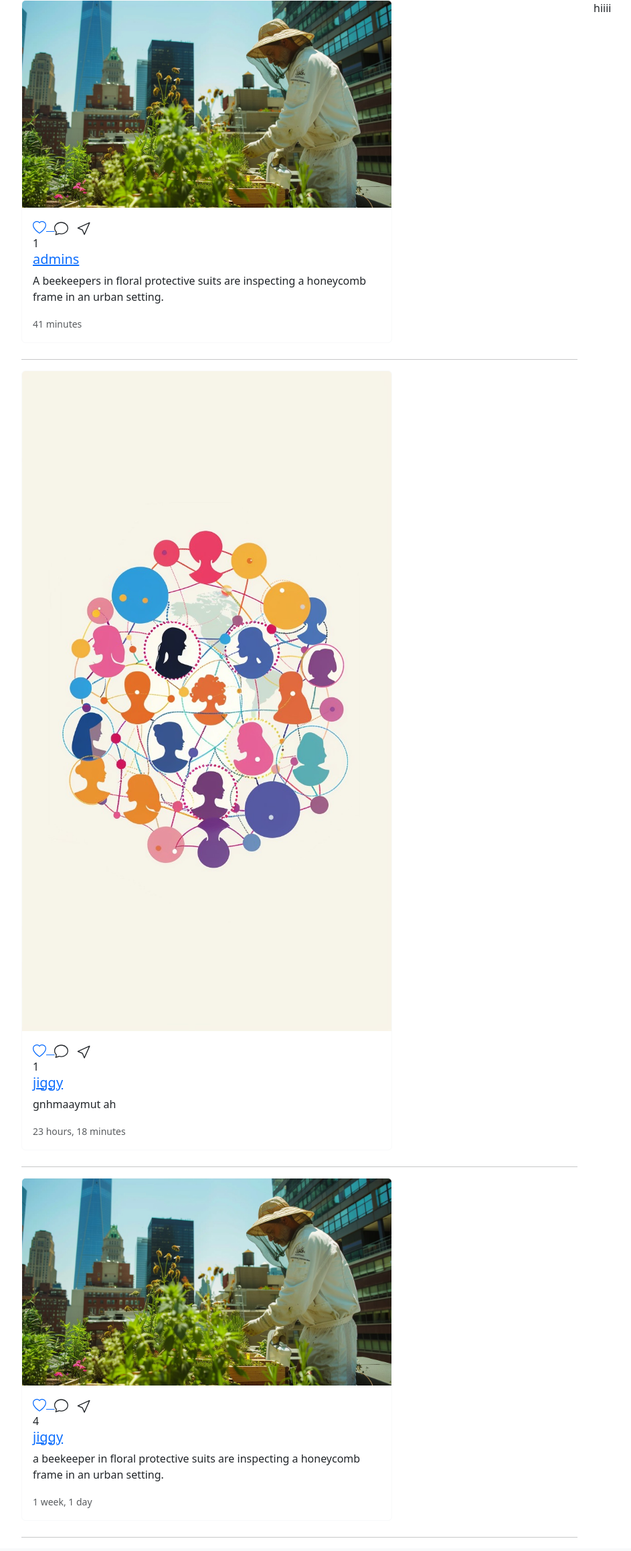
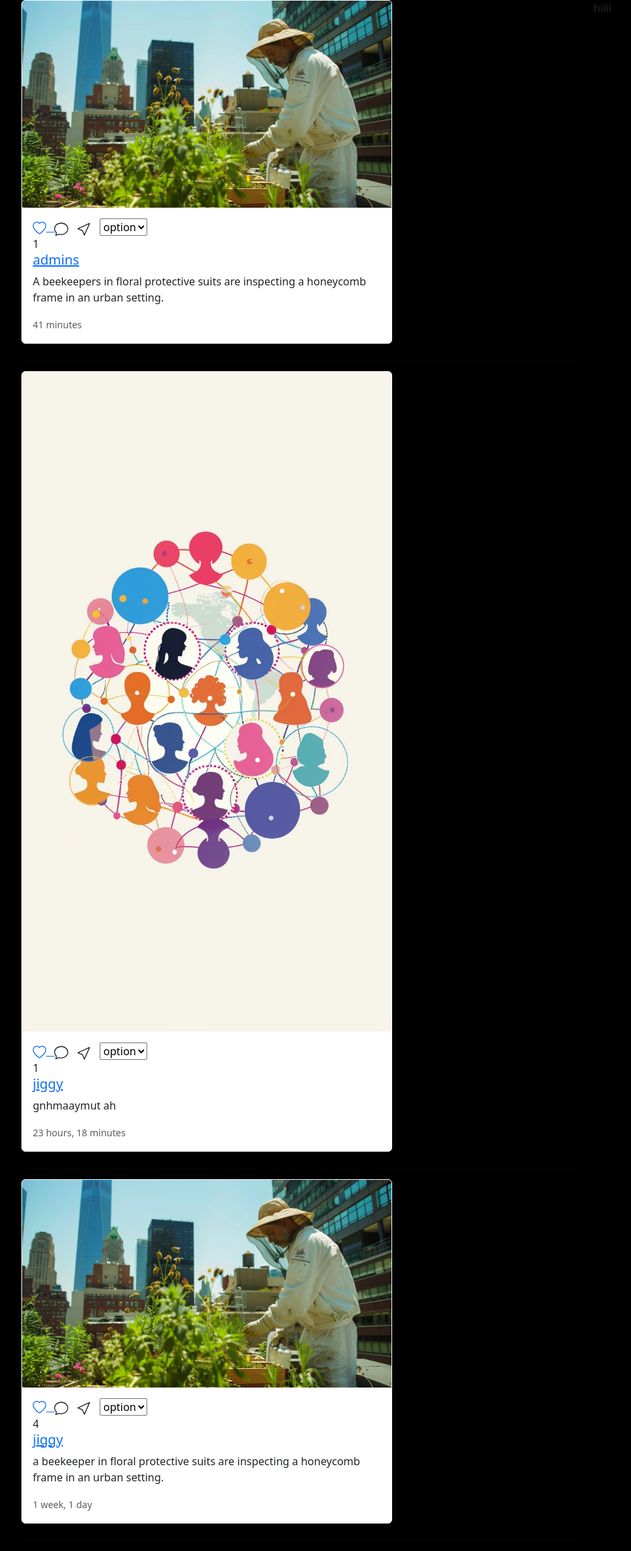
Before and after one commit to jiggyboy1/social_media-clone, a Django app: page / in a window 1280 px wide. Shown: the part 56-2371 px from the top of the page at 67% size, without its empty margins (50-993 px from the left). Run offline with Django 5.2, Linux system fonts and the light colour scheme; data comes from the database, SQL or seed files in the repository; both versions use the stored data as it was after the commit.

Commit message:
initial commit

```diff
--- a/main/urls.py
+++ b/main/urls.py
@@ -6,6 +6,7 @@ urlpatterns = [
     path('',views.home,name="home"),
     path('post/<int:post_id>/',views.post_detail,name='post_detail'),
     path('like/<str:like_post>/',views.like_detail,name="like_detail"),
+    path('delete/<str:post_id>/',views.delete_post,name="delete"),
     path('login/',views.login_user,name='login'),
     path('logout/',views.logout_user,name='logout'),
     path('register',views.register_user,name='register'),
--- a/main/views.py
+++ b/main/views.py
@@ -19,6 +19,9 @@ def post_detail(request,post_id):
 
     context = {"post":post}
     return render(request,'post.html',context)
+
+def delete_post(request,post_id):
+    pass
 
 def like_detail(request,like_post):
     user = request.user
--- a/static/css/style.css
+++ b/static/css/style.css
@@ -8,3 +8,8 @@
 .ion img{
     height: 350px;
 }
+
+
+.body{
+    background-color: #000;
+}
--- a/templates/home.html
+++ b/templates/home.html
@@ -21,7 +21,12 @@
                         </svg> &nbsp;
                         <svg xmlns="http://www.w3.org/2000/svg" width="22" height="22" fill="currentColor" class="bi bi-cursor" viewBox="0 0 16 16">
                             <path d="M14.082 2.182a.5.5 0 0 1 .103.557L8.528 15.467a.5.5 0 0 1-.917-.007L5.57 10.694.803 8.652a.5.5 0 0 1-.006-.916l12.728-5.657a.5.5 0 0 1 .556.103zM2.25 8.184l3.897 1.67a.5.5 0 0 1 .262.263l1.67 3.897L12.743 3.52z"/>
-                          </svg>
+                          </svg> &nbsp;
+                        <select name="option" id="option">
+                            <option value="option">option</option>
+                            <option value="delete"> delete</option>
+                            <option value="edit">edit</option>
+                        </select>
                     </div>
                     {{post.likes}}
                 <a href="{% url 'profile' post.user.username %}"><h5 class="card-title">{{post.user}}</h5> </a>
--- a/templates/upload_post.html
+++ b/templates/upload_post.html
@@ -5,14 +5,12 @@
 <br>
 
 <div class="container">
-    <form action="" method="post">
+    <form action="" method="post" enctype="multipart/form-data">
         {% csrf_token %}
 
         {{form.as_p}}
 
-        <div align="center">
-            <button type="submit" class="btn btn-secondary">Submit </button>
-        </div>
+        <button type="submit" class="btn btn-secondary">Submit </button>
     </form>
 </div>
 
```
Also changed, not shown: db.sqlite3, static/media/posts/StockCake-Urban_Beekeeping_Scene_1721383962_FEonOWn.jpg (added).
